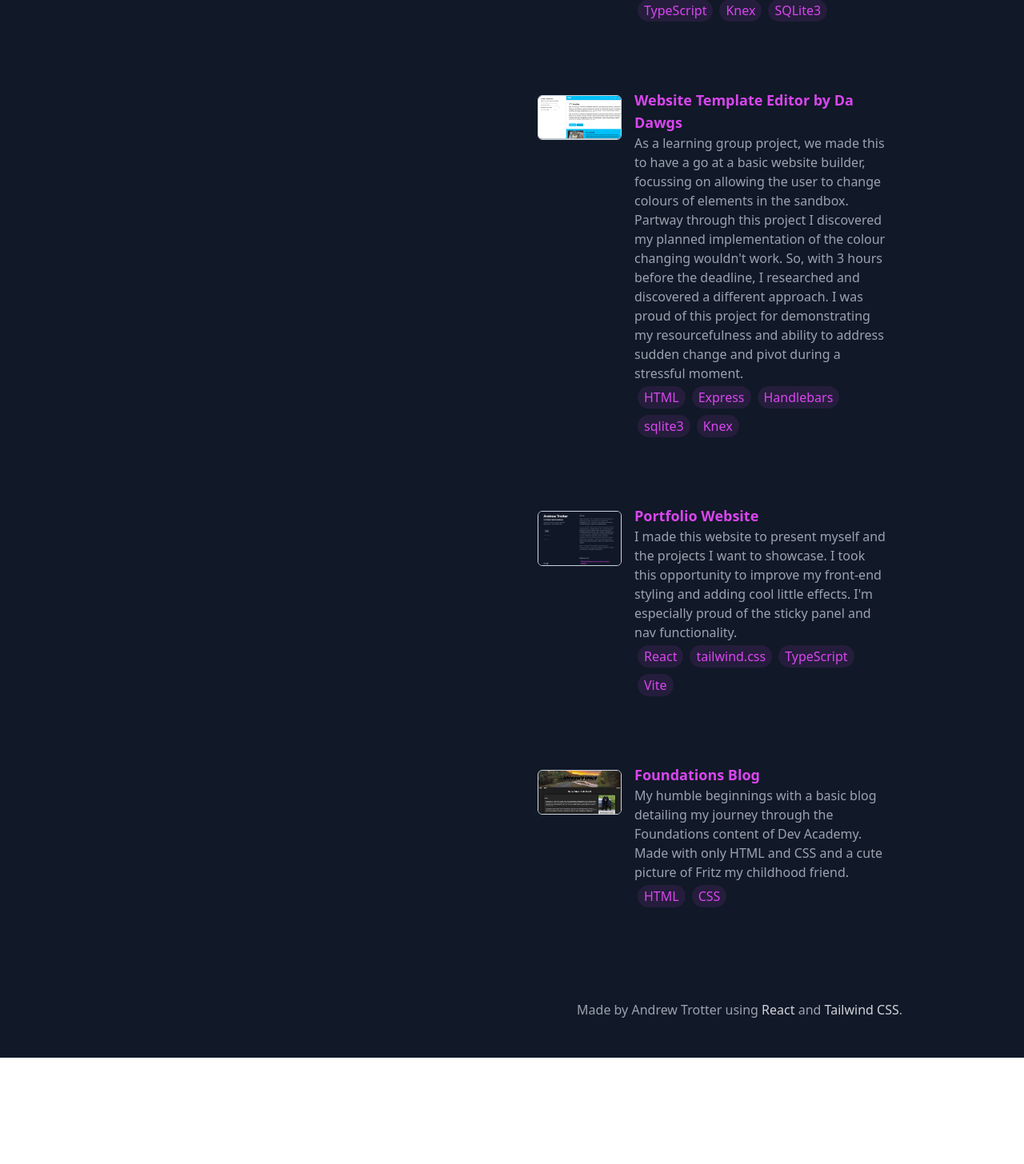
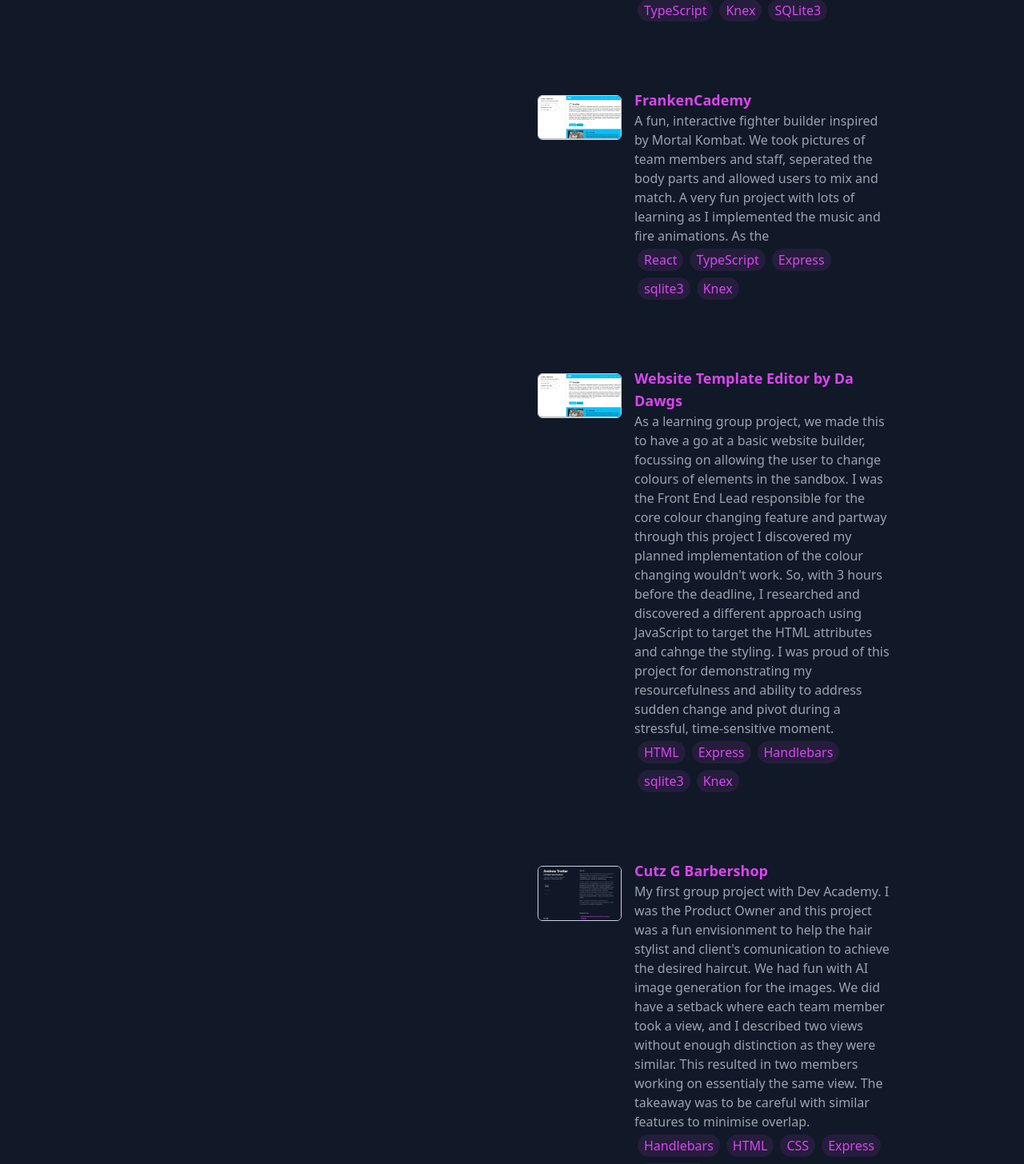
Before and after one commit to andrew-trotter/portfolio, a React (Vite) app: page / in a window 1280 px wide. Shown: the part 1609-3065 px from the top of the page at 80% size. Before the commit the page ends 2932 px from the top, so only its background shows below. Built offline with nearby package versions, Linux system fonts and the light colour scheme.

Commit message:
updated data for optional display and added projects

```diff
--- a/public/models/project.ts
+++ b/public/models/project.ts
@@ -1,5 +1,6 @@
 export type Project = {
   id: number
+  display: boolean
   name: string
   desc: string
   url: string
--- a/src/assets/data/data.ts
+++ b/src/assets/data/data.ts
@@ -4,6 +4,7 @@ import { Experience } from '../../../public/models/experience'
 export const projects: Project[] = [
   {
     id: 1,
+    display: true,
     name: 'Pinky Promise - Dev Academy Final Project',
     desc: `A web app to help keep yourself and friends accountable! A mobile-first app made for my final group project at Dev Academy. This was the first time I was exposed to an environment with user to user interaction. The challenge here was accommodating for users to have a relationship and see each other's promises regardless of who made it. I would like to improve the robustness around those interaction and style it more acceptably for desktop view.`,
     url: 'https://github.com/kahikatea-2023/pinky-promise',
@@ -18,9 +19,25 @@ export const projects: Project[] = [
     ],
   },
   {
-    id: 2,
+    id: 95,
+    display: true,
+    name: 'FrankenCademy',
+    desc: `A fun, interactive fighter builder inspired by Mortal Kombat. We took pictures of team members and staff, seperated the body parts and allowed users to mix and match. A very fun project with lots of learning as I implemented the music and fire animations. As the `,
+    url: 'https://github.com/kahikatea-2023/Frankencademy',
+    image: '../../images/website-template-editor.png',
+    techs: [
+      { name: 'React' },
+      { name: 'TypeScript' },
+      { name: 'Express' },
+      { name: 'sqlite3' },
+      { name: 'Knex' },
+    ],
+  },
+  {
+    id: 96,
+    display: true,
     name: 'Website Template Editor by Da Dawgs',
-    desc: `As a learning group project, we made this to have a go at a basic website builder, focussing on allowing the user to change colours of elements in the sandbox. Partway through this project I discovered my planned implementation of the colour changing wouldn't work. So, with 3 hours before the deadline, I researched and discovered a different approach. I was proud of this project for demonstrating my resourcefulness and ability to address sudden change and pivot during a stressful moment.`,
+    desc: `As a learning group project, we made this to have a go at a basic website builder, focussing on allowing the user to change colours of elements in the sandbox. I was the Front End Lead responsible for the core colour changing feature and partway through this project I discovered my planned implementation of the colour changing wouldn't work. So, with 3 hours before the deadline, I researched and discovered a different approach using JavaScript to target the HTML attributes and cahnge the styling. I was proud of this project for demonstrating my resourcefulness and ability to address sudden change and pivot during a stressful, time-sensitive moment.`,
     url: 'https://github.com/kahikatea-2023/Da-Dawgs/tree/main',
     image: '../../images/website-template-editor.png',
     techs: [
@@ -32,7 +49,23 @@ export const projects: Project[] = [
     ],
   },
   {
+    id: 97,
+    display: false,
+    name: 'Cutz G Barbershop',
+    desc: `My first group project with Dev Academy. I was the Product Owner and this project was a fun envisionment to help the hair stylist and client's comunication to achieve the desired haircut. We had fun with AI image generation for the images. We did have a setback where each team member took a view, and I described two views without enough distinction as they were similar. This resulted in two members working on essentialy the same view. The takeaway was to be careful with similar features to minimise overlap.`,
+    url: 'https://github.com/kahikatea-2023/Cutz-G-Barbershop',
+    image: '../../images/portfolio.jpeg',
+    techs: [
+      { name: 'Handlebars' },
+      { name: 'HTML' },
+      { name: 'CSS' },
+      { name: 'Express' },
+      { name: 'JavaScript' },
+    ],
+  },
+  {
     id: 98,
+    display: true,
     name: 'Portfolio Website',
     desc: `I made this website to present myself and the projects I want to showcase. I took this opportunity to improve my front-end styling and adding cool little effects. I'm especially proud of the sticky panel and nav functionality.`,
     url: '/',
@@ -46,6 +79,7 @@ export const projects: Project[] = [
   },
   {
     id: 99,
+    display: true,
     name: 'Foundations Blog',
     desc: 'My humble beginnings with a basic blog detailing my journey through the Foundations content of Dev Academy. Made with only HTML and CSS and a cute picture of Fritz my childhood friend.',
     url: 'https://andrew-trotter.github.io/',
```
